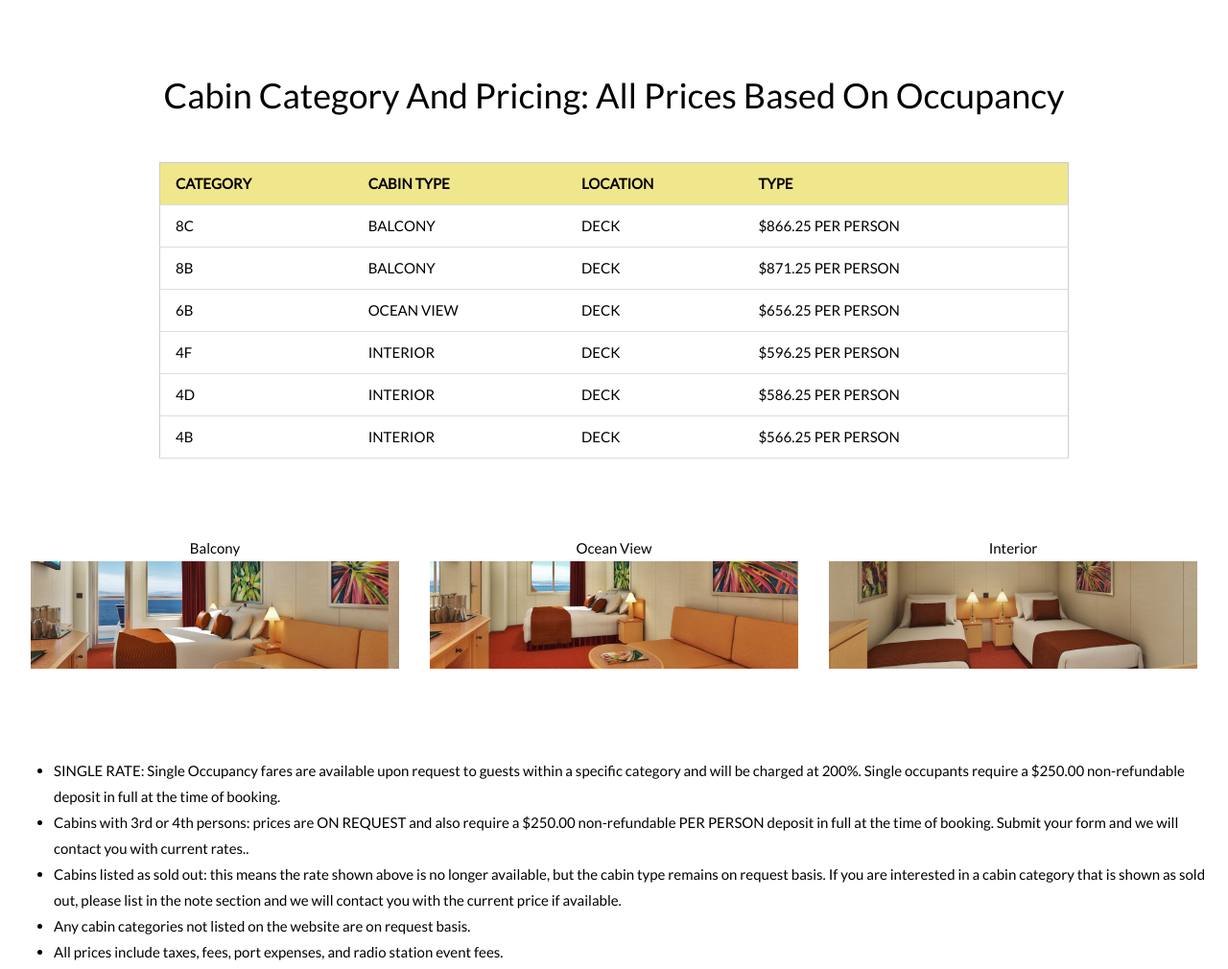
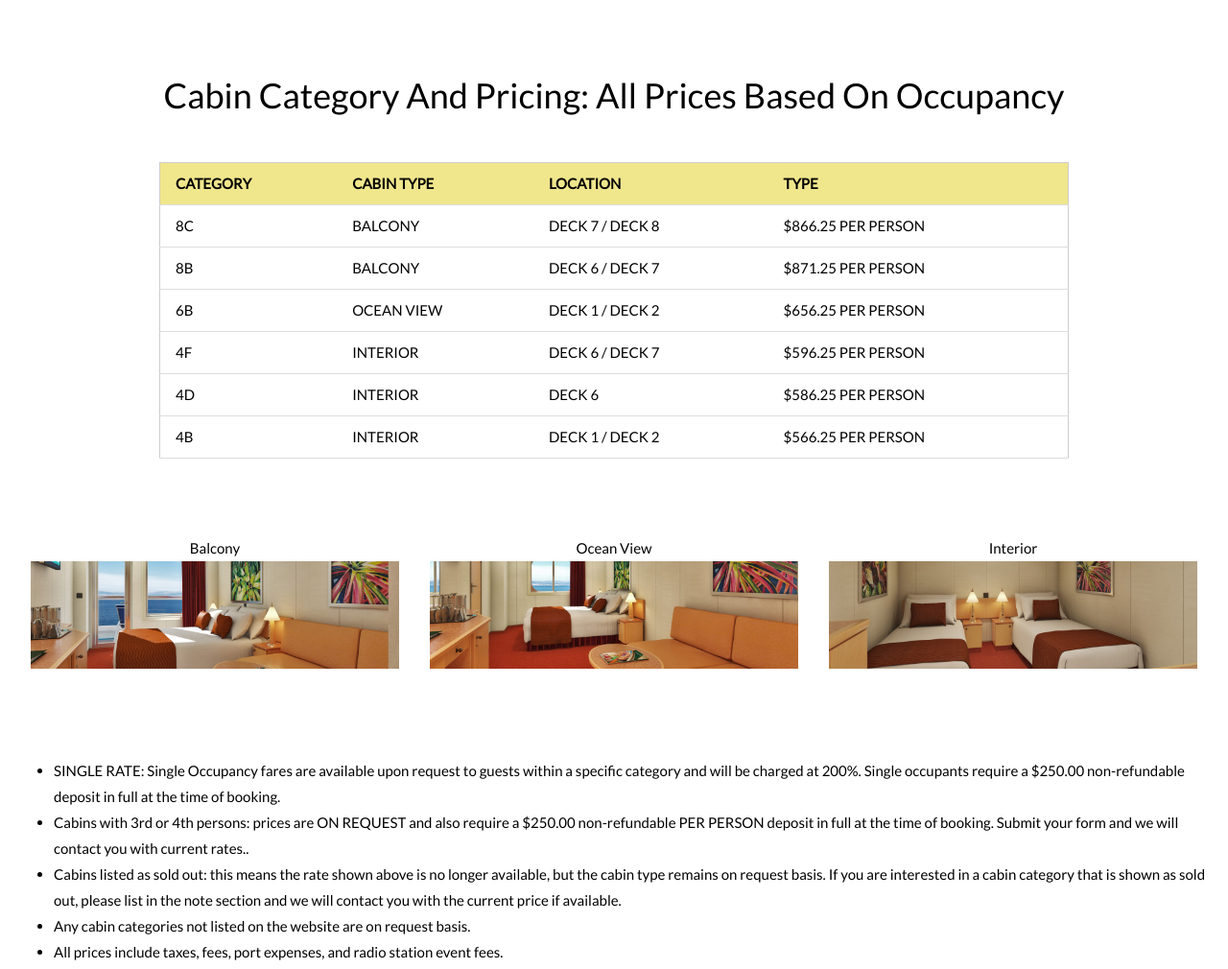
Before and after one commit to GarrettChapman/magicCruise, a plain HTML site: page index.html in a window 1280 px wide. Shown: the part 1832-2842 px from the top of the page at 96% size. Drawn offline with nearby package versions, Linux system fonts and the light colour scheme.

Commit message:
updating decks for cabins

```diff
--- a/index.html
+++ b/index.html
@@ -172,7 +172,7 @@ It’s hard to tell which onboard space best represents Carnival Splendor — th
 
   </td>
     <td>BALCONY</td>
-    <td>DECK</td>
+    <td>DECK 7 / DECK 8</td>
     <td>$866.25 PER PERSON</td>
 
 </tr>
@@ -180,14 +180,14 @@ It’s hard to tell which onboard space best represents Carnival Splendor — th
 <tr>
   <td>8B</td>
   <td>BALCONY</td>
-  <td>DECK</td>
+  <td>DECK 6 / DECK 7</td>
   <td>$871.25 PER PERSON</td>
 </tr>
 
 <tr>
   <td>6B</td>
   <td>OCEAN VIEW</td>
-  <td>DECK</td>
+  <td>DECK 1 / DECK 2</td>
   <td>$656.25 PER PERSON</td>
 
 </tr>
@@ -195,7 +195,7 @@ It’s hard to tell which onboard space best represents Carnival Splendor — th
 <tr>
   <td>4F</td>
   <td>INTERIOR</td>
-  <td>DECK</td>
+  <td>DECK 6 / DECK 7</td>
   <td>$596.25 PER PERSON</td>
 
 </tr>
@@ -203,7 +203,7 @@ It’s hard to tell which onboard space best represents Carnival Splendor — th
 <tr>
   <td>4D</td>
   <td>INTERIOR</td>
-  <td>DECK</td>
+  <td>DECK 6</td>
   <td>$586.25 PER PERSON</td>
 
 </tr>
@@ -211,7 +211,7 @@ It’s hard to tell which onboard space best represents Carnival Splendor — th
 <tr>
   <td>4B</td>
   <td>INTERIOR</td>
-  <td>DECK</td>
+  <td>DECK 1 / DECK 2</td>
   <td>$566.25 PER PERSON</td>
 
 </tr>
```
